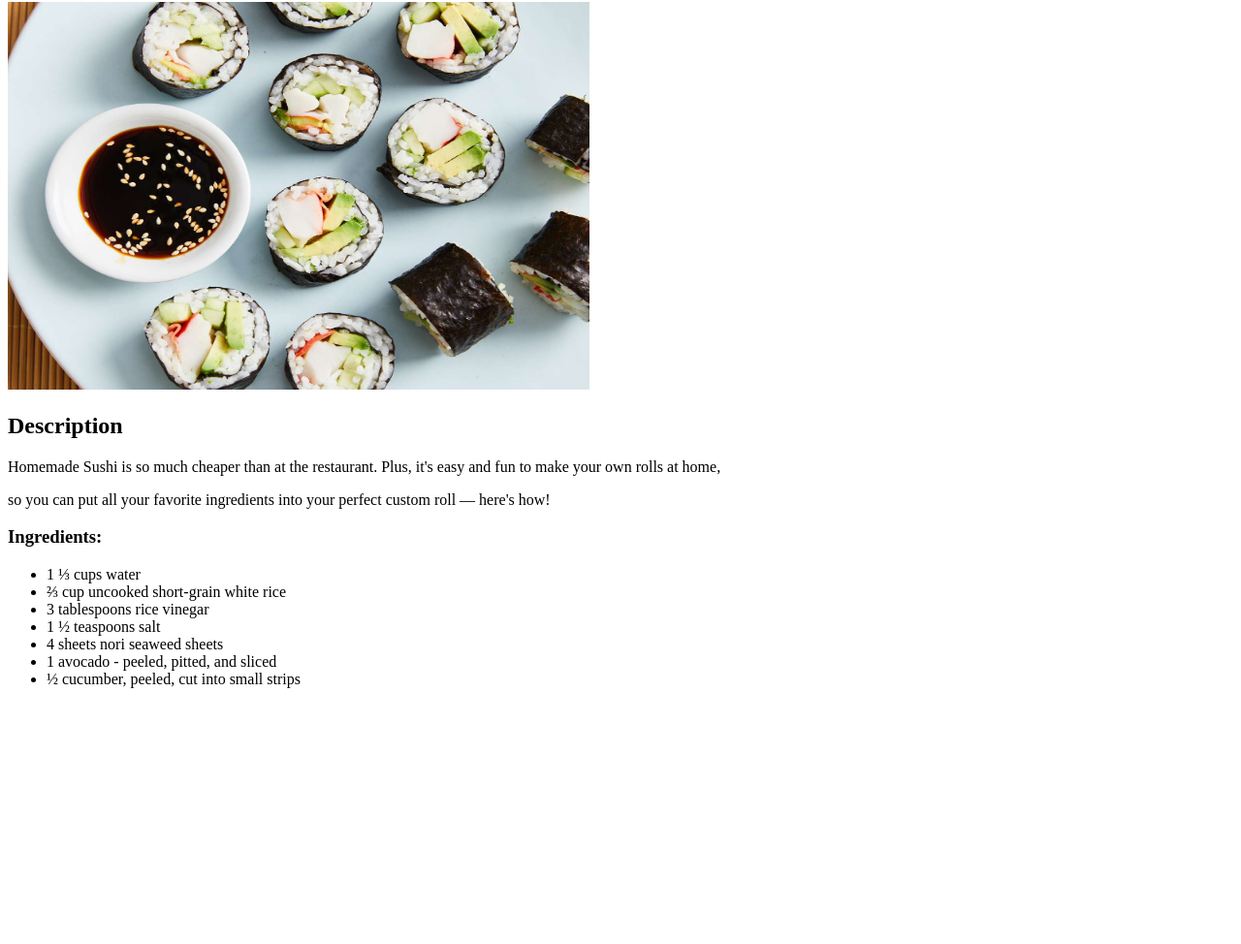
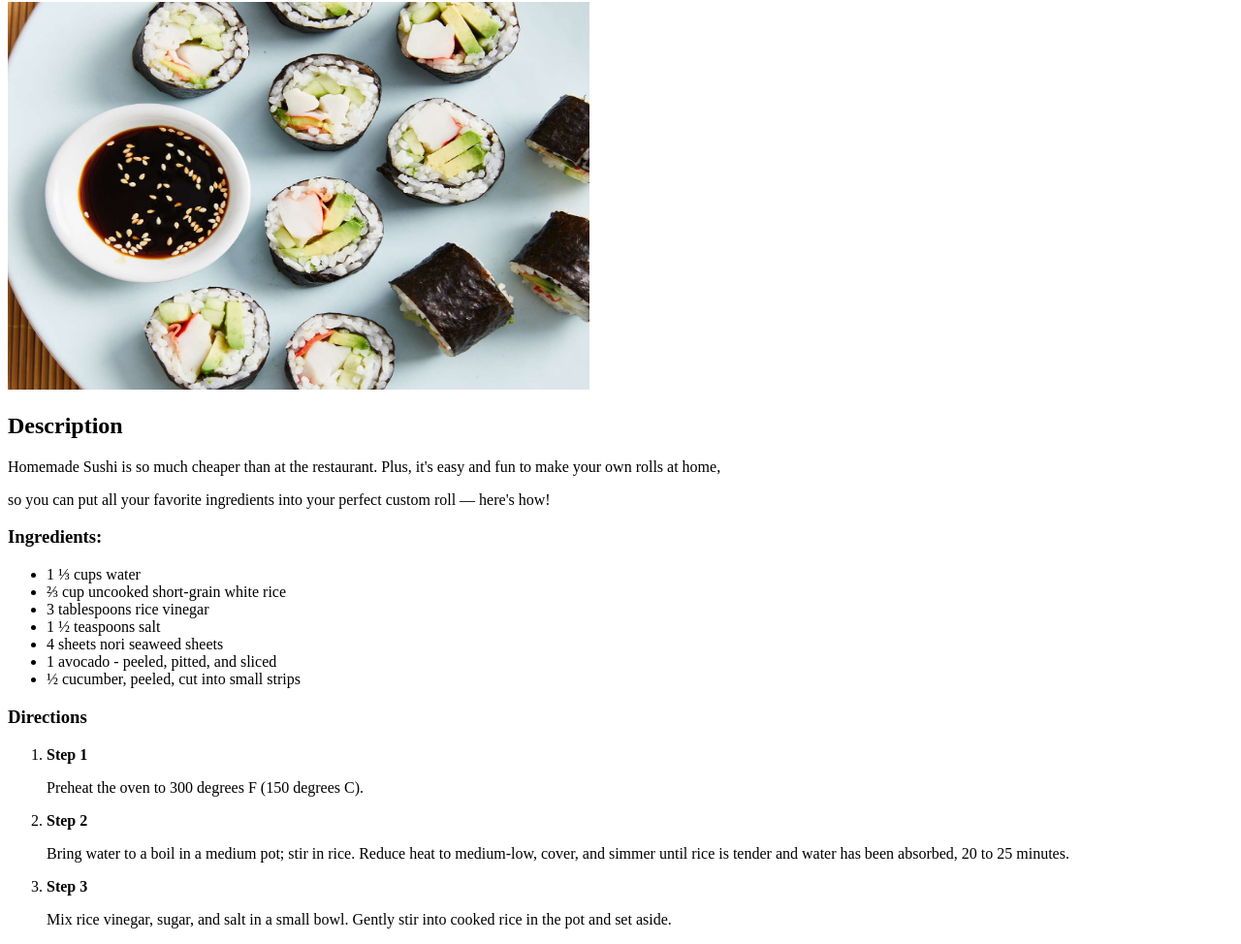
Before and after one commit to Jadis96/odin-recipes, a plain HTML site: page recipes/sushi.html in a window 1280 px wide. Shown: the part 78-1052 px from the top of the page at 97% size. Before the commit the page ends 804 px from the top, so only its background shows below. Drawn offline with Linux system fonts and the light colour scheme.

Commit message:
Change ul into ol in sushi

```diff
--- a/recipes/sushi.html
+++ b/recipes/sushi.html
@@ -24,5 +24,14 @@
         <li>1 avocado - peeled, pitted, and sliced</li>
         <li>½ cucumber, peeled, cut into small strips</li>
     </ul>
+    <h3> Directions </h3>
+    <ol>
+        <li><strong>Step 1</strong></li>
+        <p> Preheat the oven to 300 degrees F (150 degrees C).</p>
+        <li><strong>Step 2</strong></li>
+        <p> Bring water to a boil in a medium pot; stir in rice. Reduce heat to medium-low, cover, and simmer until rice is tender and water has been absorbed, 20 to 25 minutes.</p>
+        <li><strong>Step 3</strong></li>
+        <p>Mix rice vinegar, sugar, and salt in a small bowl. Gently stir into cooked rice in the pot and set aside.</p>
+    </ol>
 </body>
 </html>
```
